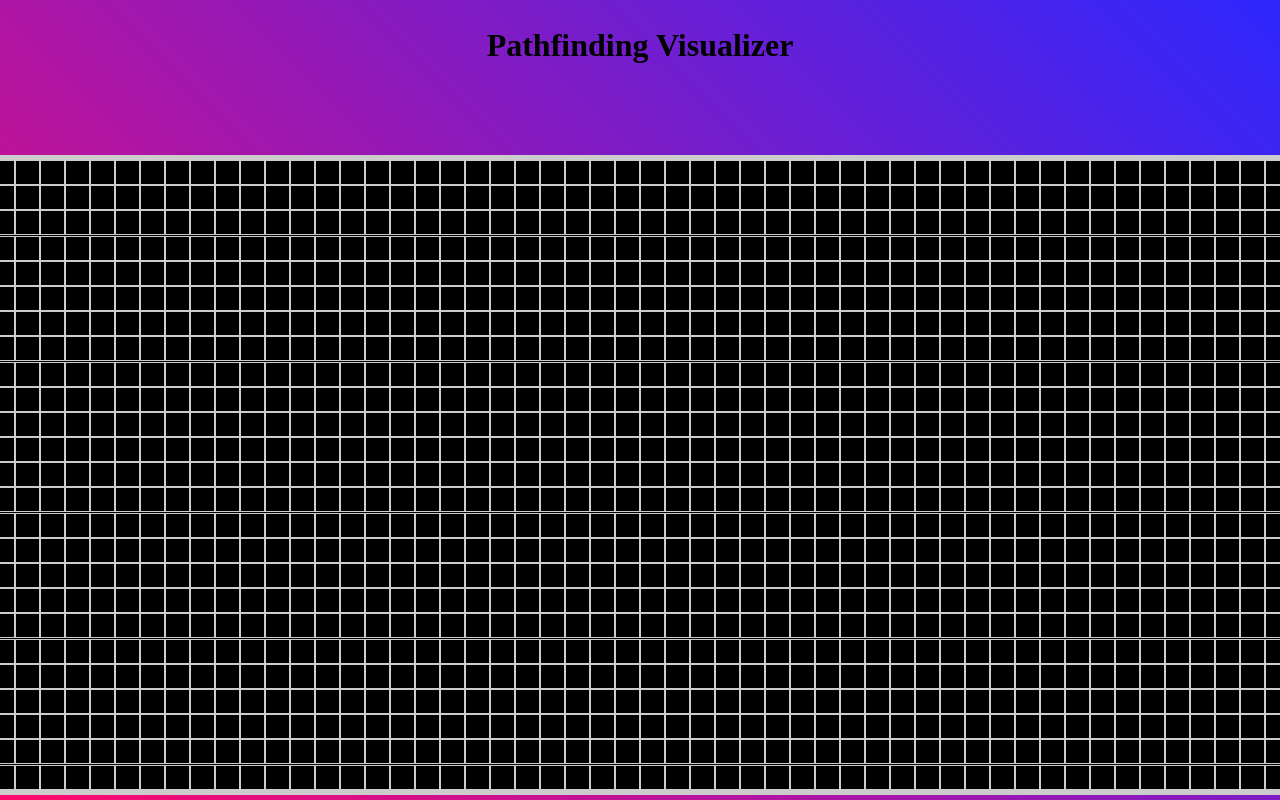
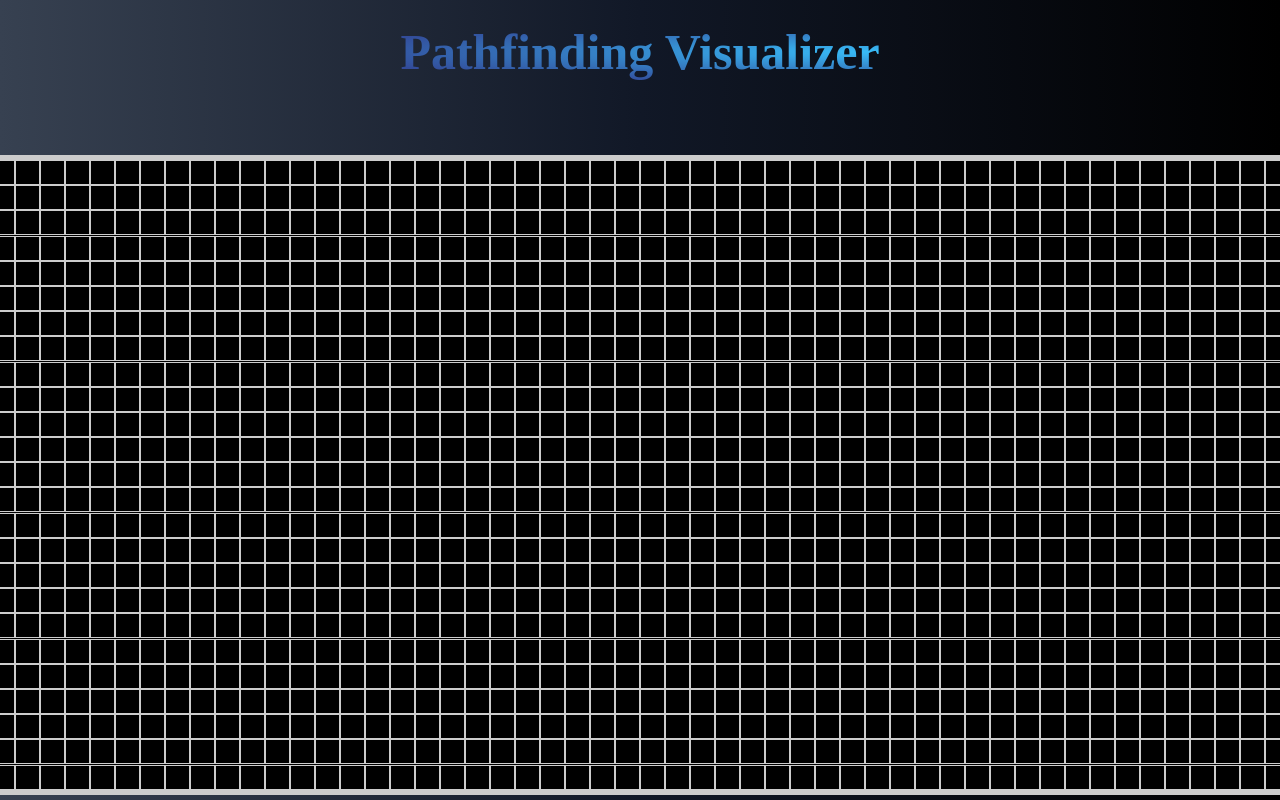
Before and after one commit to NlsnBoa/Path-Finding-Visualizer, a React (Vite) app: page / in a window 1280 px wide. Shown: the top 800 px of the page. Built offline with nearby package versions, Linux system fonts and the light colour scheme.

Commit message:
Few more Design updates

```diff
--- a/src/components/Board/Board.module.css
+++ b/src/components/Board/Board.module.css
@@ -9,4 +9,5 @@
     align-items: center;
     margin-bottom: 5px;
     border: 5px solid #ccc;
+    border-radius: 2px;
 }
--- a/src/components/Nav/Nav.module.css
+++ b/src/components/Nav/Nav.module.css
@@ -1,14 +1,21 @@
 .container {
     display: flex;
+    background: none;
     justify-content: center;
     align-items: center;
     background-color: none;
     width: 100vw;
-    height: 150px;
+    height: 110px;
     padding: none;
     margin: none;
 }
 
 h1 {
-    margin-bottom: 80px;
+    margin-bottom: 40px;
+    font-size: 50px;
+    background: radial-gradient(at right center, rgb(56, 189, 248), rgb(49, 46, 129));
+    -webkit-background-clip: text;
+    background-clip: text;
+    -webkit-text-fill-color: transparent;
+    color:transparent;
 }
--- a/src/index.css
+++ b/src/index.css
@@ -1,10 +1,12 @@
 * {
     --cobalt: #2D27fe;
     --hotred: #FF0A6c;
+    --limeGreen: #00ff5b;
+    --purple: #0014ff;
 }
 
 body {
     padding: 0px;
     margin: 0px;
-    background: linear-gradient(45deg,var(--hotred), var(--cobalt));
+    background: linear-gradient(to right, rgb(55, 65, 81), rgb(17, 24, 39), rgb(0, 0, 0));
 }
```
